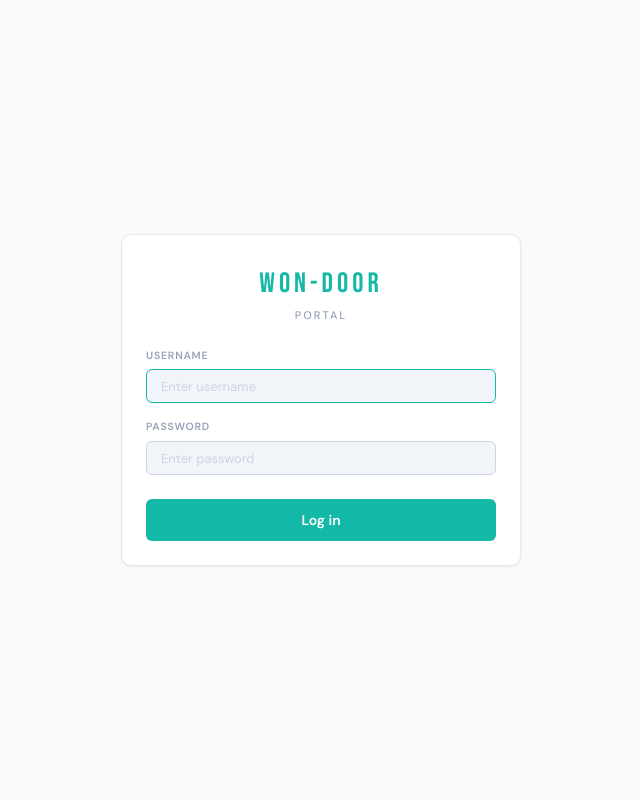
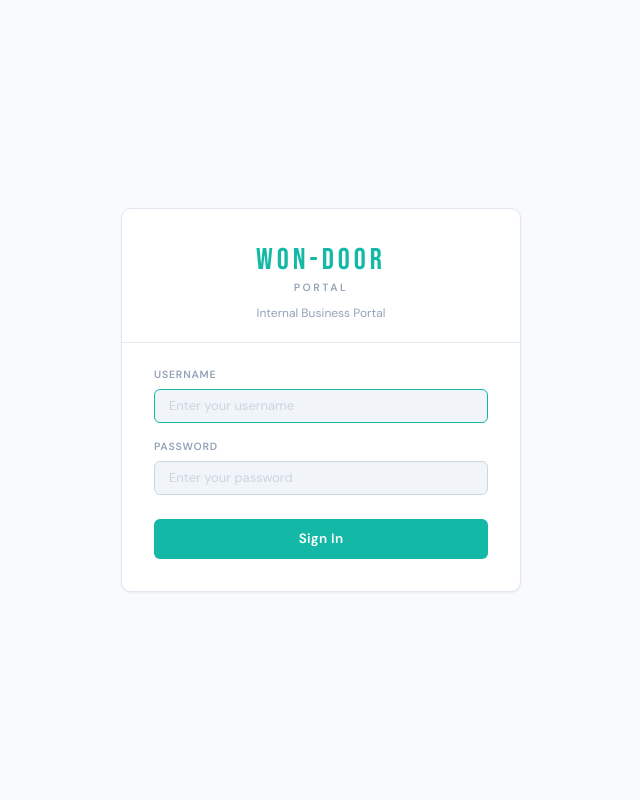
Before and after one commit to matthewminty/won-door-portal, a Flask app: page /login in a window 1280 px wide. Shown: the whole page, without its empty margins (319-959 px from the left). Run offline with Flask 3, Linux system fonts and the light colour scheme.

Commit message:
Restyle login page and fix logout session bug
- login.html: rewritten to extend base.html, overrides outer_content block
  for a full-page centred layout; card with Bebas Neue logo, form-label/
  form-input classes, inline flash error display with icon, Sign In button
- base.html: wrap app shell in outer_content block (login can override it);
  guard avatar/drawer-footer content with is_authenticated checks so the
  template is safe for anonymous users
- routes.py logout: swap order so session.clear() runs before logout_user();
  logout_user() sets session['_remember']='clear' to delete the remember-me
  cookie — calling session.clear() afterwards was wiping that flag, leaving
  the persistent cookie intact and auto-logging the user back in

https://claude.ai/code/session_01YBKC2p7TxuqznSVfad9wQy

```diff
--- a/app/blueprints/auth/routes.py
+++ b/app/blueprints/auth/routes.py
@@ -31,8 +31,8 @@ def login():
 @auth_bp.route("/logout")
 @login_required
 def logout():
-    logout_user()
-    session.clear()
+    session.clear()   # clear custom keys (region etc.) BEFORE logout_user()
+    logout_user()     # removes auth session + marks remember cookie for deletion
     return redirect(url_for("auth.login"))
 
 
--- a/app/templates/auth/login.html
+++ b/app/templates/auth/login.html
@@ -1,49 +1,48 @@
-<!DOCTYPE html>
-<html lang="en" data-theme="light">
-<head>
-<meta charset="UTF-8">
-<meta name="viewport" content="width=device-width, initial-scale=1.0">
-<title>Login · Won-Door Portal</title>
-<link rel="preconnect" href="https://fonts.googleapis.com">
-<link href="https://fonts.googleapis.com/css2?family=Bebas+Neue&family=DM+Sans:opsz,wght@9..40,300..700&family=JetBrains+Mono:wght@400;500&display=swap" rel="stylesheet">
-<link rel="stylesheet" href="{{ url_for('static', filename='css/portal.css') }}">
-</head>
-<body style="display:flex;align-items:center;justify-content:center;min-height:100vh">
+{% extends "layouts/base.html" %}
+{% block page_title %}Sign In · Won-Door Portal{% endblock %}
 
+{% block outer_content %}
+<div style="min-height:100vh;display:flex;align-items:center;justify-content:center;background:var(--ink-0);padding:20px">
+
+  <div class="card" style="width:100%;max-width:400px">
+
+    {# ── Logo ── #}
+    <div style="padding:36px 32px 20px;text-align:center;border-bottom:1px solid var(--line)">
+      <div style="font-family:'Bebas Neue',sans-serif;font-size:30px;letter-spacing:4px;color:var(--accent);line-height:1">WON-DOOR</div>
+      <div style="font-size:10.5px;font-weight:600;color:var(--text-3);letter-spacing:2.5px;text-transform:uppercase;margin-top:5px">Portal</div>
+      <div style="font-size:12px;color:var(--text-3);margin-top:8px">Internal Business Portal</div>
+    </div>
+
+    <div style="padding:24px 32px 32px">
+
+      {# ── Inline error messages ── #}
       {% with messages = get_flashed_messages(with_categories=true) %}
         {% if messages %}
           {% for category, message in messages %}
-    <div class="toast show {{ category }}" onclick="this.classList.remove('show')">{{ message }}</div>
+          <div style="display:flex;align-items:center;gap:10px;background:var(--red-bg);border:1px solid var(--red-bd);color:var(--red);border-radius:var(--radius-sm);padding:10px 14px;font-size:13px;margin-bottom:20px">
+            <svg width="14" height="14" viewBox="0 0 16 16" fill="none" stroke="currentColor" stroke-width="1.5" style="flex-shrink:0"><circle cx="8" cy="8" r="7"/><path d="M8 5v3.5M8 11h.01"/></svg>
+            {{ message }}
+          </div>
           {% endfor %}
         {% endif %}
       {% endwith %}
 
-<div class="form-card card" style="width:100%">
-  <div style="padding:28px 24px 0;text-align:center">
-    <div style="font-family:'Bebas Neue',sans-serif;font-size:28px;letter-spacing:4px;color:var(--accent)">WON-DOOR</div>
-    <div style="font-size:11px;font-weight:500;color:var(--text-3);letter-spacing:2px;text-transform:uppercase;margin-top:2px">Portal</div>
-  </div>
-  <div class="card-body">
       <form method="POST">
         <div class="form-group">
-        <label for="username">Username</label>
-        <input type="text" id="username" name="username" class="form-input" placeholder="Enter username" required autofocus>
+          <label class="form-label" for="username">Username</label>
+          <input type="text" id="username" name="username" class="form-input" placeholder="Enter your username" required autofocus autocomplete="username">
         </div>
-      <div class="form-group">
-        <label for="password">Password</label>
-        <input type="password" id="password" name="password" class="form-input" placeholder="Enter password" required>
+        <div class="form-group" style="margin-bottom:24px">
+          <label class="form-label" for="password">Password</label>
+          <input type="password" id="password" name="password" class="form-input" placeholder="Enter your password" required autocomplete="current-password">
         </div>
-      <button type="submit" class="btn btn-primary" style="width:100%;height:42px;font-size:14px;justify-content:center;margin-top:8px">Log in</button>
+        <button type="submit" class="btn btn-primary" style="width:100%;height:40px;font-size:13.5px;font-weight:600;justify-content:center;letter-spacing:.3px">
+          Sign In
+        </button>
       </form>
+
     </div>
   </div>
 
-<script>
-document.addEventListener('DOMContentLoaded',function(){
-  document.querySelectorAll('.toast.show').forEach(function(t){
-    setTimeout(function(){t.classList.remove('show')},4000);
-  });
-});
-</script>
-</body>
-</html>
+</div>
+{% endblock outer_content %}
--- a/app/templates/layouts/base.html
+++ b/app/templates/layouts/base.html
@@ -11,6 +11,8 @@
 {% block head_extra %}{% endblock %}
 </head>
 <body>
+
+{% block outer_content %}
 <div class="app">
 
 {# ═══ HEADER ═══ #}
@@ -52,6 +54,7 @@
     <button class="theme-btn" onclick="toggleTheme()" aria-label="Toggle theme">
       <svg width="14" height="14" viewBox="0 0 16 16" fill="none" stroke="currentColor" stroke-width="1.5"><circle cx="8" cy="8" r="3"/><path d="M8 1v2M8 13v2M1 8h2M13 8h2M3.05 3.05l1.41 1.41M11.54 11.54l1.41 1.41M3.05 12.95l1.41-1.41M11.54 4.46l1.41-1.41"/></svg>
     </button>
+    {% if current_user.is_authenticated %}
     <div class="avatar-dropdown">
       <button class="avatar" onclick="this.parentElement.classList.toggle('open')" aria-label="Account menu">{{ current_user.display_name[0] | upper }}</button>
       <div class="avatar-menu">
@@ -62,6 +65,7 @@
         <a href="{{ url_for('auth.logout') }}" class="avatar-menu-item">Log out</a>
       </div>
     </div>
+    {% endif %}
   </div>
 </header>
 
@@ -96,6 +100,7 @@
     </a>
   </nav>
   <div style="flex:1"></div>
+  {% if current_user.is_authenticated %}
   <div class="drawer-footer">
     <div class="avatar" style="width:28px;height:28px;font-size:11px">{{ current_user.display_name[0] | upper }}</div>
     <div>
@@ -103,6 +108,7 @@
       <div style="font-size:11px;color:var(--text-3)">{{ current_user.role | capitalize }} · {{ current_user.default_region | upper }}</div>
     </div>
   </div>
+  {% endif %}
 </div>
 
 {# ═══ FLASH MESSAGES ═══ #}
@@ -123,6 +129,7 @@
 </main>
 
 </div>{# .app #}
+{% endblock outer_content %}
 
 <script src="{{ url_for('static', filename='js/portal.js') }}"></script>
 {% block scripts %}{% endblock %}
```
Lines whose indentation alone changed are shown as unchanged.
